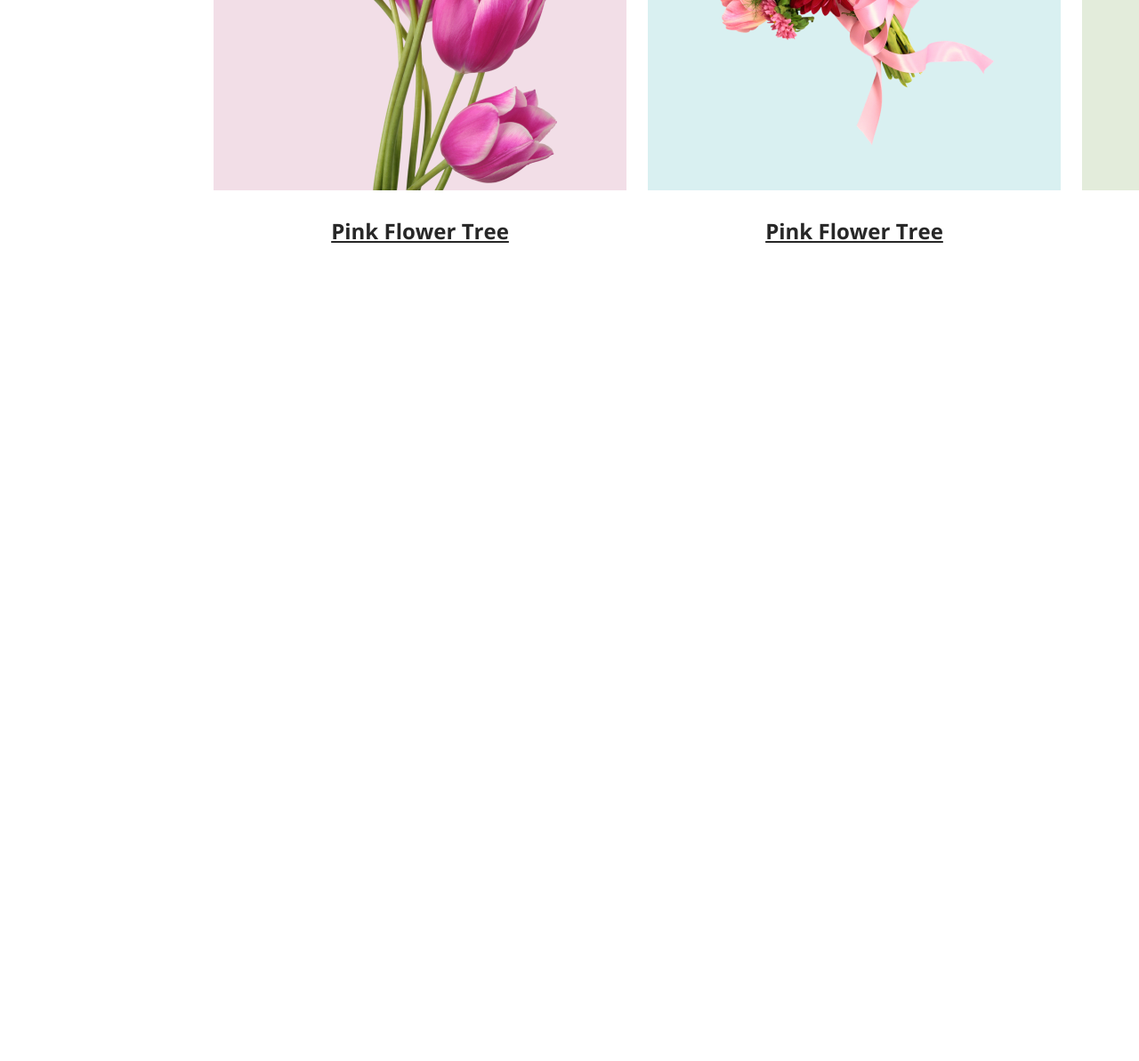
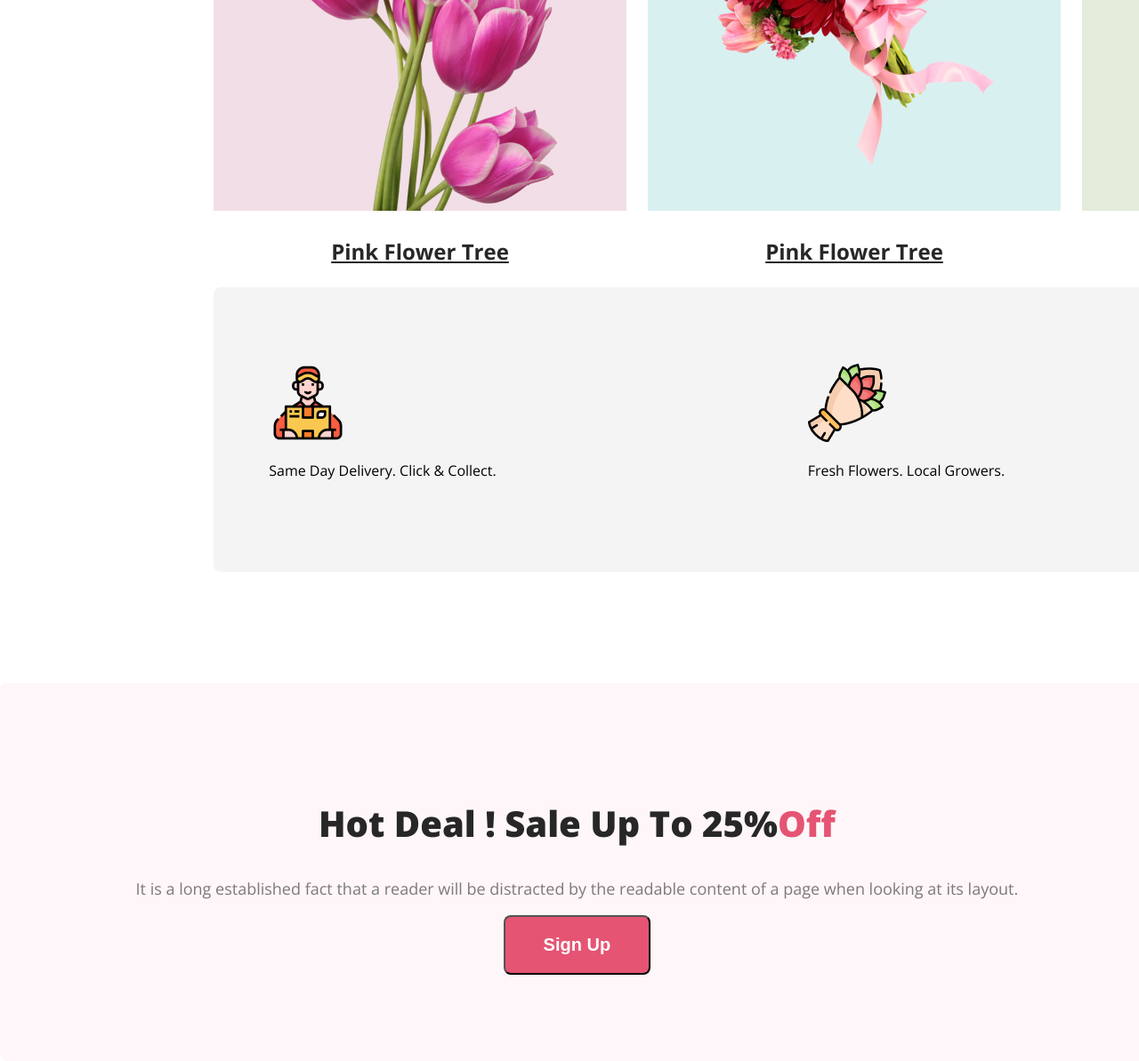
Before and after one commit to shobind/online-flower-shop, a plain HTML site: page index.html in a window 1280 px wide. Shown: the part 1325-2518 px from the top of the page at 89% size. Before the commit the page ends 1625 px from the top, so only its background shows below. Drawn offline with nearby package versions, Linux system fonts and the light colour scheme.

Commit message:
added upto offer section

```diff
--- a/index.html
+++ b/index.html
@@ -44,6 +44,30 @@
                 <p class="bonus-description">Pink Flower Tree</p>
             </div>
         </section>
+        <section class="icon">
+            <div>
+                <img class="icon-image1" src="Flower Asset/Group 57.png" alt="">
+                <p class="icon-description1">Same Day Delivery. Click & Collect.</p>
+            </div>
+            <div>
+                <img class="icon-image2" src="Flower Asset/Group 58.png" alt="">
+                <p class="icon-description2">Fresh Flowers. Local Growers.</p>
+            </div>
+            <div>
+                <img class="icon-image3" src="Flower Asset/Group 59.png" alt="">
+                <p class="icon-description3">24/7 Free Support.</p>
+            </div>
+        </section>
+        <section class="deal-section">
+            <div>
+                <h1 class="deal-offer">Hot Deal ! Sale Up To 25%<span class="offer">Off</span> </h1>
+                <p class="offer-description">It is a long established fact that a reader will be distracted by the readable content of a page when looking at its layout.</p>
+                <button class="btn-primary">Sign Up</button>
+            </div>
+            <div>
+                <img class="offer-image" src="Flower Asset/pngwing 8.png" alt="">
+            </div>
+        </section>
     </main>
     <footer></footer>
 </body>
--- a/styles/flower.css
+++ b/styles/flower.css
@@ -120,3 +120,75 @@ main {
     font-weight: 700;
     text-decoration-line: underline;
 }
+
+.icon {
+    display: flex;
+    border-radius: 8px;
+    width: 1440px;
+    height: 320px;
+    background: rgba(39, 39, 39, 0.05);
+    align-items: center;
+    justify-content: center;
+
+    margin: auto;
+    gap: 350px;
+
+
+}
+
+.icon-image1 {
+    padding: auto;
+    justify-content: center;
+}
+
+.icon-image2 {
+    padding: auto;
+    justify-content: center;
+
+}
+
+.icon-image3 {
+    padding: auto;
+    justify-content: center;
+}
+
+.section-description {
+    color: rgba(39, 39, 39, 0.80);
+    text-align: center;
+    justify-content: center;
+    font-size: 24px;
+    font-weight: 600;
+
+}
+
+.deal-section {
+    display: flex;
+    border-radius: 8px;
+    background: rgba(229, 84, 115, 0.05);
+    align-items: center;
+    justify-content: space-around;
+    margin-top: 125px;
+    text-align: center;
+
+}
+
+.deal-offer {
+    color: #272727;
+    font-size: 40px;
+    font-weight: 800;
+}
+
+.offer {
+    color: #E55473;
+    font-size: 40px;
+    font-weight: 800;
+
+}
+
+.offer-description {
+    color: rgba(39, 39, 39, 0.60);
+    text-align: center;
+    font-size: 18px;
+    font-weight: 400;
+
+}
```
